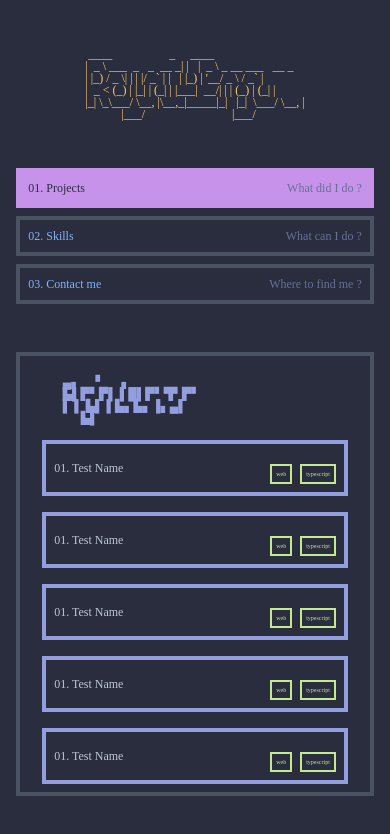
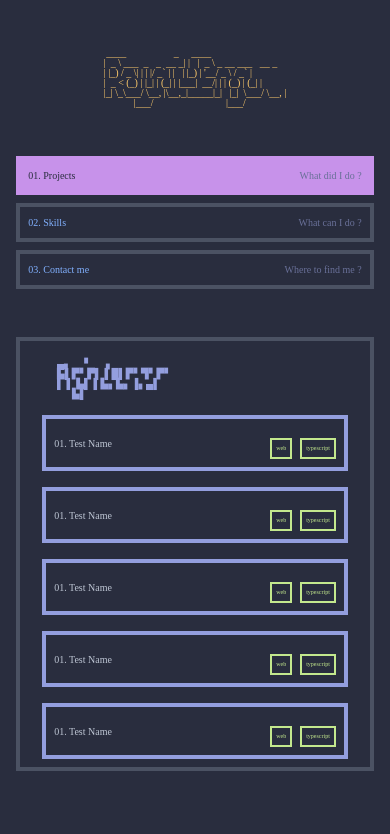
Before and after one commit to RoyaLProg/portfolio, a React (Vite) app in the folder front/: page / in a window 390 px wide. Shown: the top 834 px of the page. Built offline with nearby package versions, Linux system fonts and the light colour scheme; a web font is replaced by a local one.

Commit message:
fix(front): fix title being clipped on phone

```diff
--- a/front/src/App.tsx
+++ b/front/src/App.tsx
@@ -8,7 +8,7 @@ import { Skills } from './components/ui/TUISkills'
 function App() {
 
   return (
-	<div className='flex flex-col w-screen text-xs md:text-base'>
+	<div className='flex flex-col w-screen text-[10px] md:text-base'>
 		<div className='flex w-full justify-center my-12'>
 			<p className='leading-none text-(--yellow)'>
 &nbsp;____&nbsp;&nbsp;&nbsp;&nbsp;&nbsp;&nbsp;&nbsp;&nbsp;&nbsp;&nbsp;&nbsp;&nbsp;&nbsp;&nbsp;&nbsp;&nbsp;&nbsp;&nbsp;&nbsp;_&nbsp;&nbsp;&nbsp;&nbsp;&nbsp;____&nbsp;&nbsp;&nbsp;&nbsp;&nbsp;&nbsp;&nbsp;&nbsp;&nbsp;&nbsp;&nbsp;&nbsp;&nbsp;&nbsp;&nbsp;&nbsp;&nbsp;&nbsp;<br />
```
